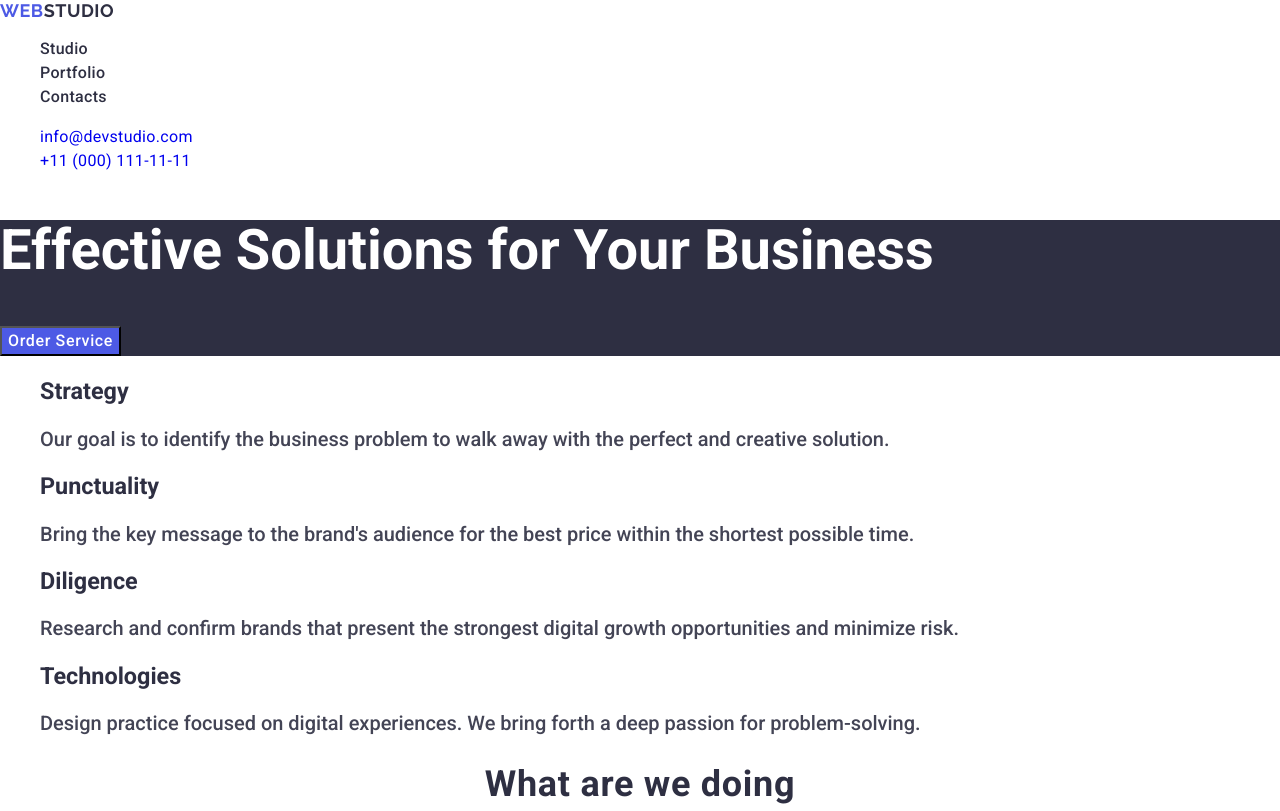
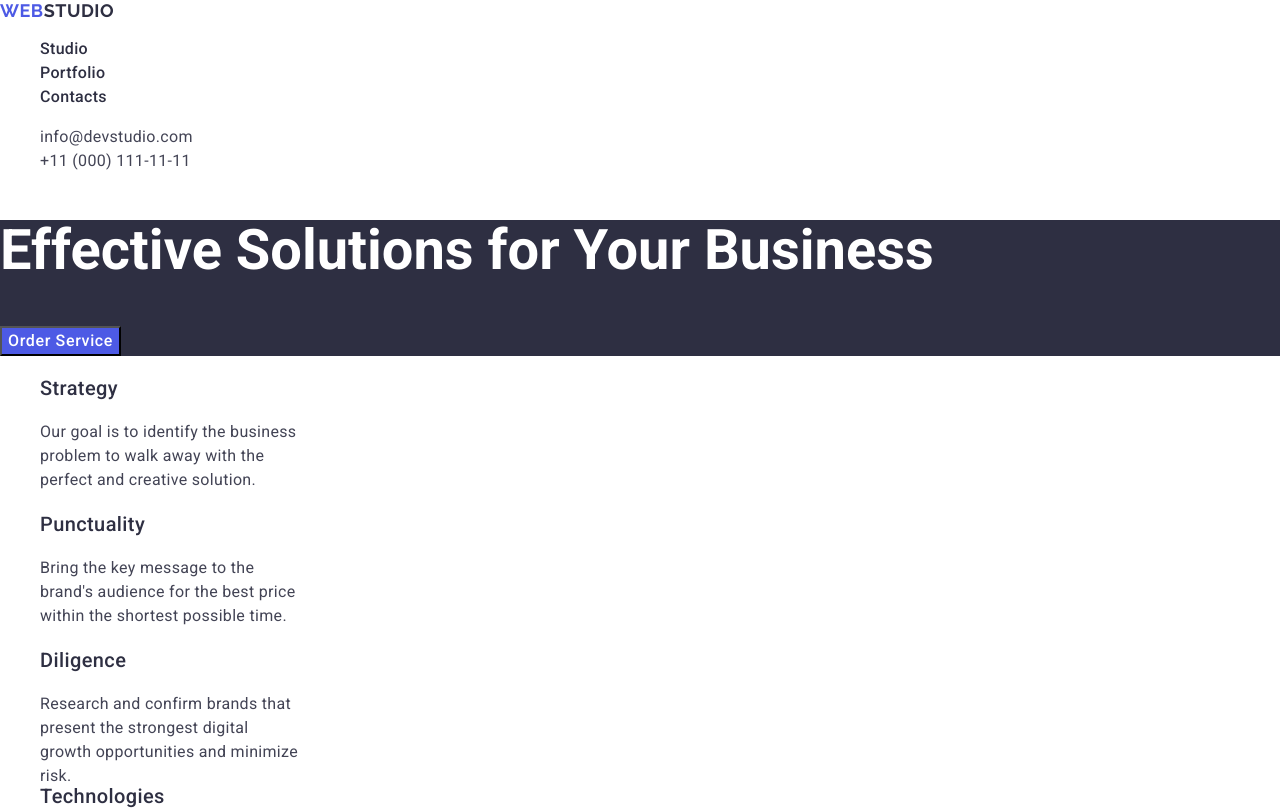
Before and after one commit to KatrinMoys/goit-markup-hw-02, a plain HTML site: page index.html in a window 1280 px wide. Shown: the top 811 px of the page. Drawn offline with Linux system fonts and the light colour scheme.

Commit message:
додала клас link

```diff
--- a/css/styles.css
+++ b/css/styles.css
@@ -44,7 +44,7 @@ body{
   color: var(--accent-color);
 }
 
-.address {
+.address-link {
     color:#434455 ;
     font-family: 'Roboto', sans-serif;
     font-style: normal;
@@ -71,6 +71,7 @@ body{
     font-size: 16px;
     line-height: 24px;
     letter-spacing: 0.04em;
+    cursor: pointer;
 }
 .hero-button:hover,
 .hero-button:focus {
@@ -92,15 +93,49 @@ body{
     font-size: 56px;
     line-height: 60px;
 }
+.feature-title,
+.team-title{
+    width: 264px;
+    height: 24px;
+    font-family: 'Roboto';
+    font-style: normal;
+    font-weight: 500;
+    font-size: 20px;
+    line-height: 1.2;
+    letter-spacing: 0.02em;
+    color: #2E2F42;
+    flex: none;
+    order: 0;
+    flex-grow: 0;
+}
+.feature-text{
+    width: 264px;
+    height: 72px;
+    font-family: 'Roboto' sans-serif;
+    font-style: normal;
+    font-weight: 400;
+    font-size: 16px;
+    line-height: 1.5;
+    letter-spacing: 0.02em;
+    color: #434455;
+/* Inside auto layout */
+    flex: none;
+    order: 1;
+    flex-grow: 0;
+}
 .section-title{
-    color:#2E2F42;
+    font-family: 'Roboto' sans-serif;
     font-style: normal;
     font-weight: 700;
     font-size: 36px;
-    line-height: 40px;
-    line-height: 1.07;
+    line-height: 1.11;
+/* identical to box height, or 111% */
     text-align: center;
     letter-spacing: 0.02em;
+    text-transform: capitalize;
+
+/* NAVY BLUE */
+    color: #2E2F42;
 }
 .section-list{
     font-weight: 500;
@@ -128,7 +163,7 @@ body{
 .filters-btn {
     background: #F4F4FD;
     color: #4D5AE5;
-    font-family: 'Roboto'sans-serif;
+    font-family:'Roboto'sans-serif;
     font-style: normal;
     font-weight: 500;
     font-size: 16px;
--- a/index.html
+++ b/index.html
@@ -110,7 +110,7 @@
             width="264"
             height="260"
             />
-            <h3>Mark Guerrero</h3>
+            <h3 class="team-title">Mark Guerrero</h3>
             <p>Product Designer</p>
           </li>
           <li class="team-item">
@@ -119,7 +119,7 @@
             width="264"
             height="260"
             />
-            <h3>Tom Ford</h3>
+            <h3 class="team-title">Tom Ford</h3>
             <p>Frontend Developer</p>
           </li>
           <li class="team-item">
@@ -128,8 +128,8 @@
             width="264"
             height="260"
             />
-        <h3>Camila Garcia</h3>
-        <p>Marketing</p>
+            <h3 class="team-title">Camila Garcia</h3>
+            <p>Marketing</p>
           </li>
           <li class="team-item">
             <img src="./images/team/daniel-wilson.jpg"
@@ -137,7 +137,7 @@
             width="264"
             height="260"
             />
-            <h3>Daniel Wilson</h3>
+            <h3 class="team-title">Daniel Wilson</h3>
             <p>UI Designer</p>
           </li>
         </ul>
```
Also changed, not shown: portfolio.html (+3 -3 lines).
